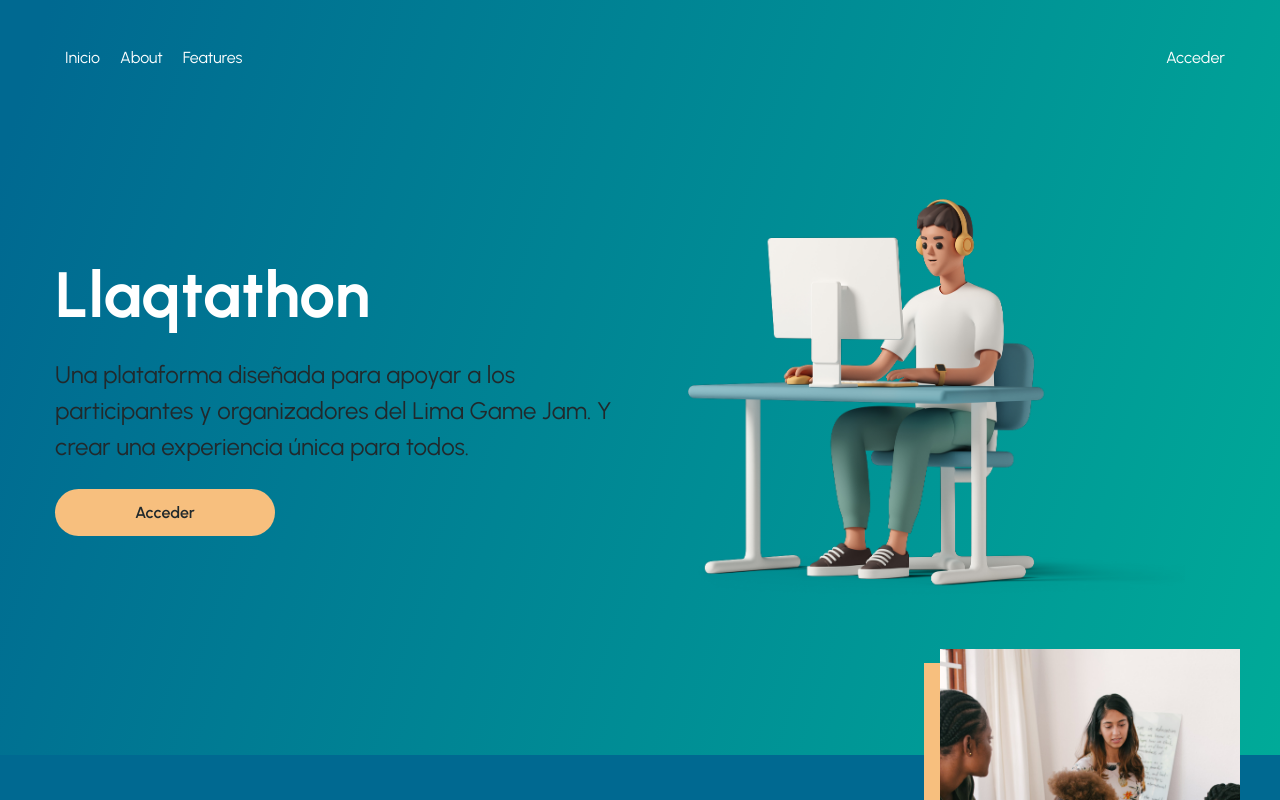
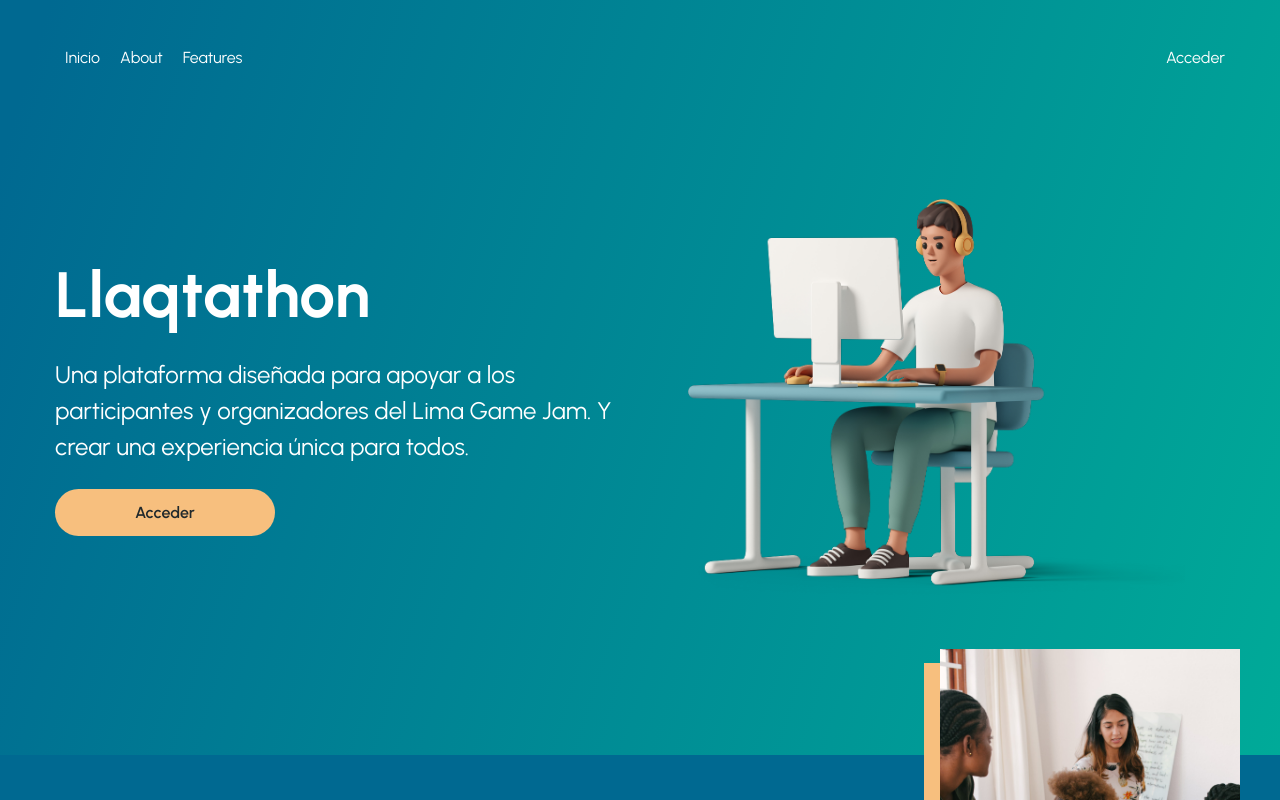
Before and after one commit to Llaqtathon/LGJ_LandingPage, a Next.js app: page / in a window 1280 px wide. Shown: the top 800 px of the page. Built offline with nearby package versions, Linux system fonts and the light colour scheme.

Commit message:
Change to white

```diff
--- a/components/Header.js
+++ b/components/Header.js
@@ -4,7 +4,7 @@ export default function Header({ title, subtitle, buttonText, socialIcons }) {
   return <header class="grid-2">
     <div class="header-content">
       <h1 className="title">{title}</h1>
-      <p className="subtitle body-big">{subtitle}</p >
+      <p className="white-text subtitle body-big">{subtitle}</p >
       <a href="/" className="button">{buttonText}</a>
       <div className="social-icons">
         {socialIcons.map(({ name, url }) => (
```
